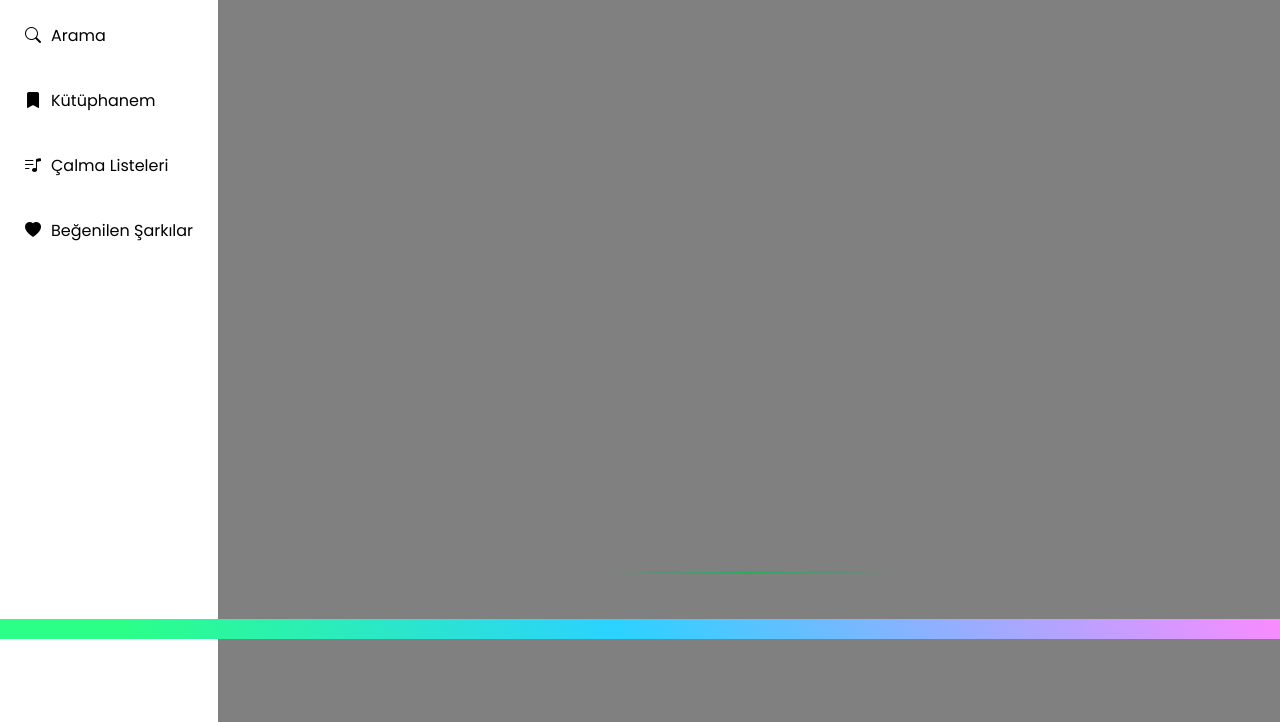
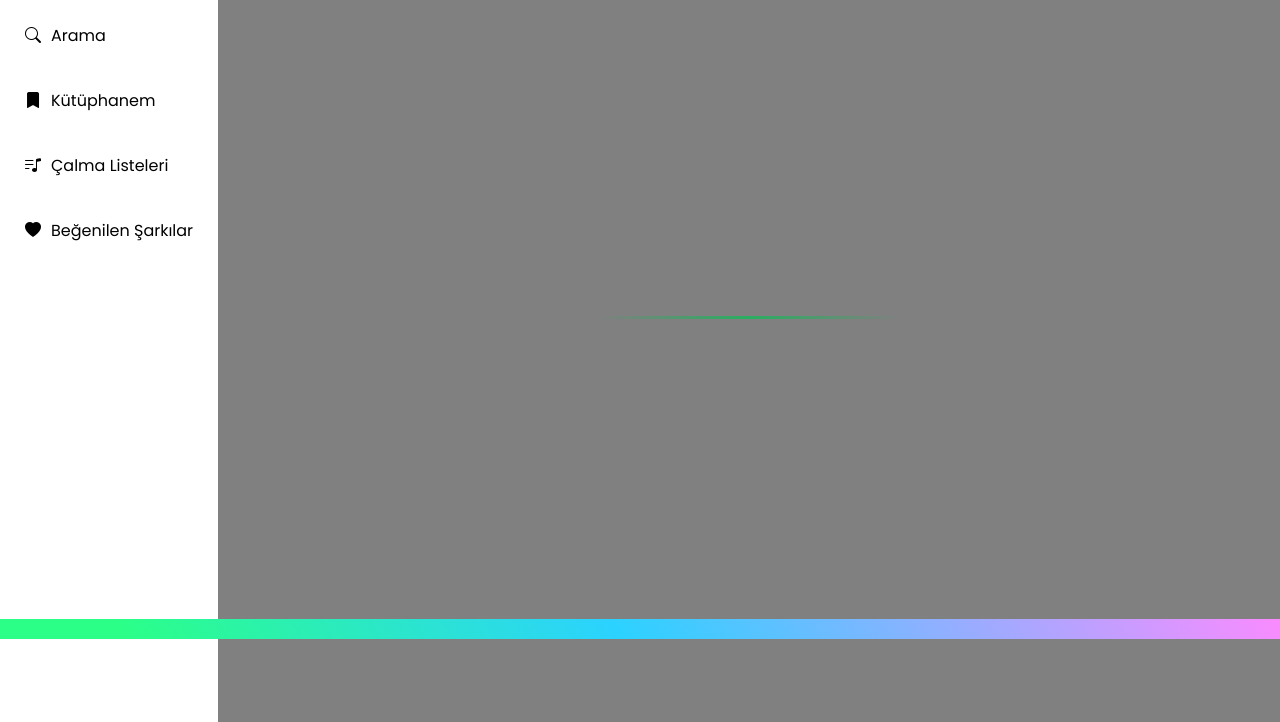
Before and after one commit to umhn127/spotify-clone, a plain HTML site: page index.html in a window 1280 px wide. Shown: the part 161-883 px from the top of the page. Drawn offline with nearby package versions, Linux system fonts and the light colour scheme; no server answers.

```diff
--- a/style/style.scss
+++ b/style/style.scss
@@ -223,7 +223,6 @@ main .songs {
   position: relative;
   width: 300px;
   height: 3px;
-  margin-top: 50%;
   background: linear-gradient(to right, transparent, #28ae60, transparent);
   overflow: hidden;
 }
```
Also changed, not shown: spotify-clone.png (added), style/style.css, 2 other files.
